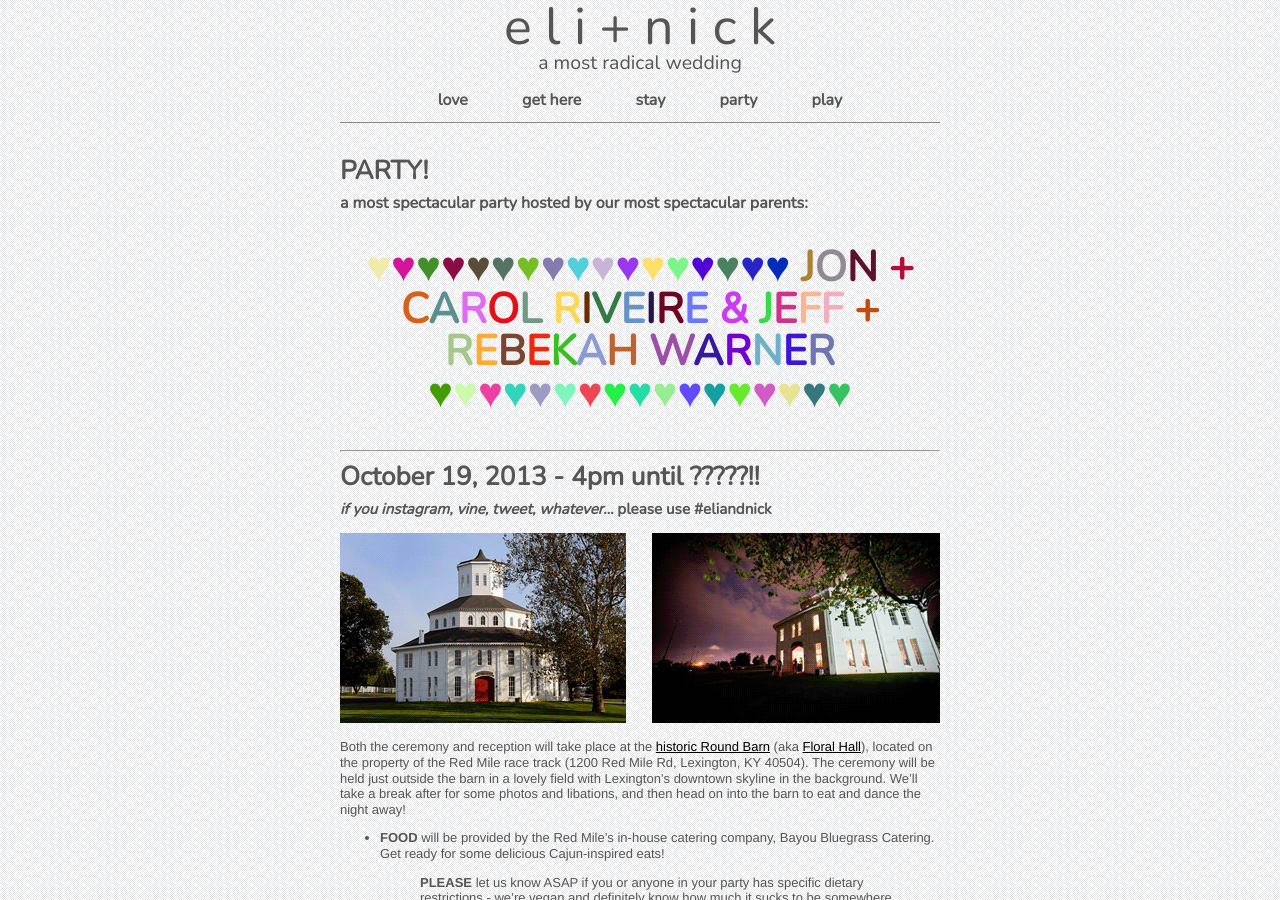
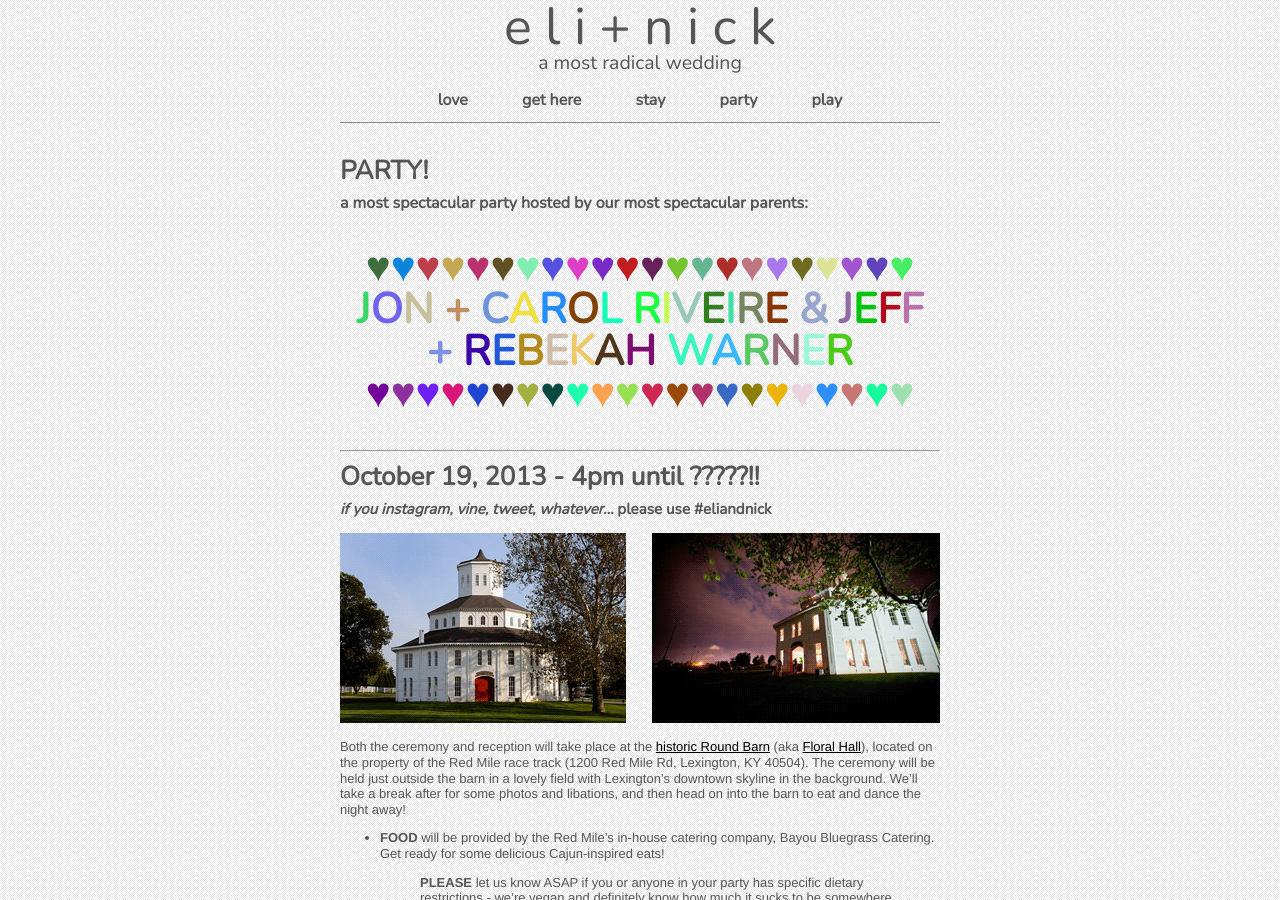
Before and after one commit to nikolaiwarner/eliandnick.com, a Jekyll site: the page built from party.md, in a window 1280 px wide and 900 px high. Built offline with Jekyll 4.4.1, drawn with Linux system fonts in a browser that asks for light colours; nearby versions of some CDN libraries.

Commit message:
Update party.md

```diff
--- a/party.md
+++ b/party.md
@@ -5,7 +5,7 @@
 
 # PARTY!
 ## a most spectacular party hosted by our most spectacular parents:
-<h2 class="sparkle">♥♥♥♥♥♥♥♥♥♥♥♥♥♥♥♥♥ JON + CAROL RIVEIRE &amp; JEFF + REBEKAH WARNER ♥♥♥♥♥♥♥♥♥♥♥♥♥♥♥♥♥
+<h2 class="sparkle">♥♥♥♥♥♥♥♥♥♥♥♥♥♥♥♥♥♥♥♥♥♥ JON + CAROL RIVEIRE &amp; JEFF + REBEKAH WARNER ♥♥♥♥♥♥♥♥♥♥♥♥♥♥♥♥♥♥♥♥♥♥
 </h2>
 ***
 
```
